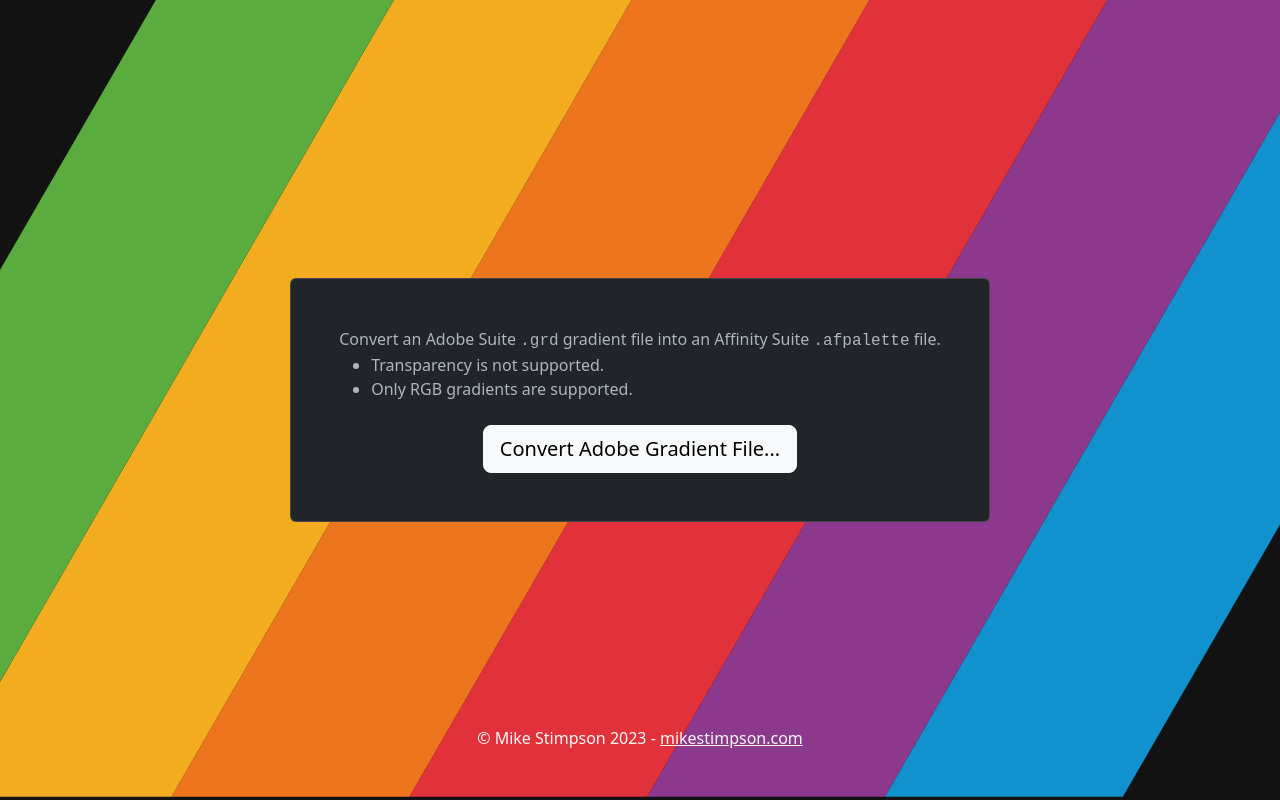
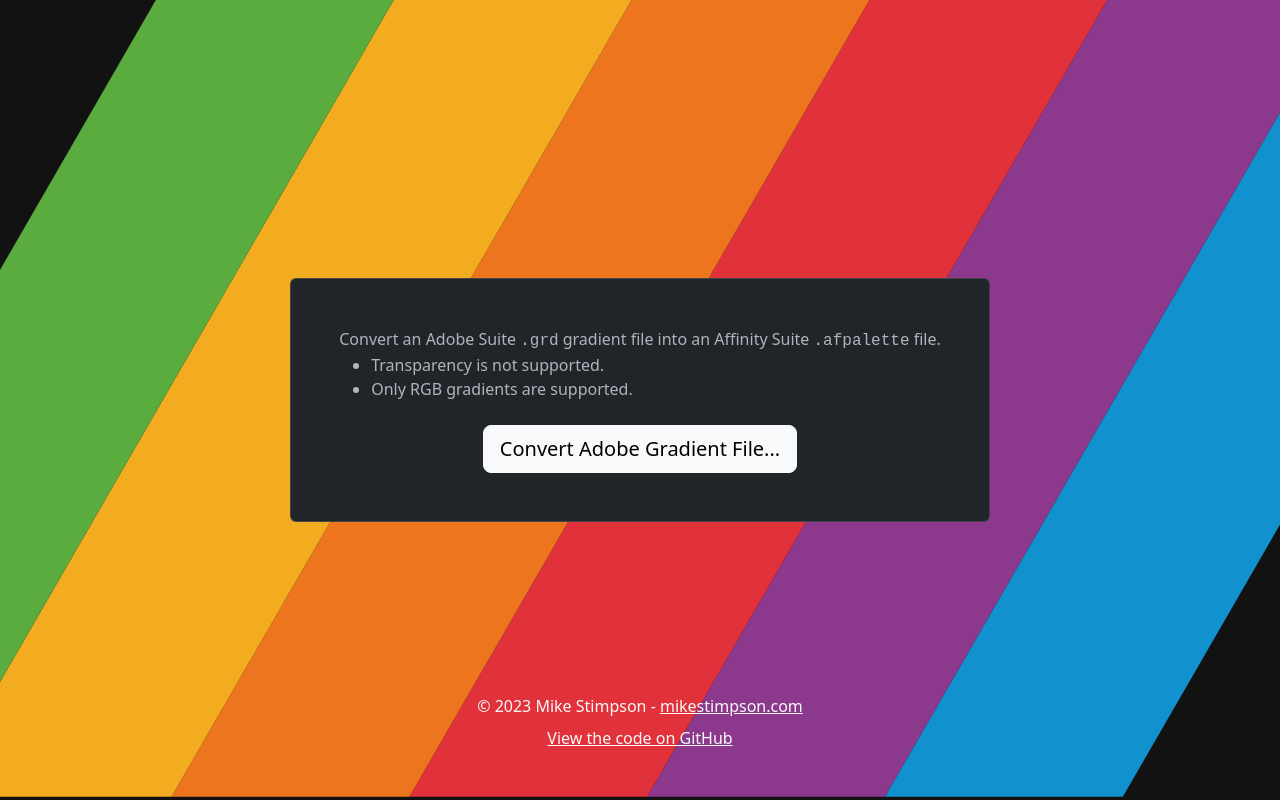
Before and after one commit to Balakov/GrdToAfpalette, a plain HTML site: page index.html in a window 1280 px wide. Drawn offline with Linux system fonts and the light colour scheme.

Commit message:
Added link to committed

```diff
--- a/index.html
+++ b/index.html
@@ -68,8 +68,9 @@
                 </div>
             </div>
 
-            <footer style="position: absolute; bottom: 50px;" class="text-light">
-                <span>&copy; Mike Stimpson 2023 - <a href="https://mikestimpson.com" class="text-light">mikestimpson.com</a></span>
+            <footer style="position: absolute; bottom: 50px;" class="text-light text-center">
+                <div class="mb-2">&copy; 2023 Mike Stimpson - <a href="https://mikestimpson.com" class="text-light">mikestimpson.com</a></div>
+                <div><a href="https://github.com/Balakov/GrdToAfpalette" class="text-light">View the code on GitHub</a></span></div>
             </footer>
 
         </div>
```
